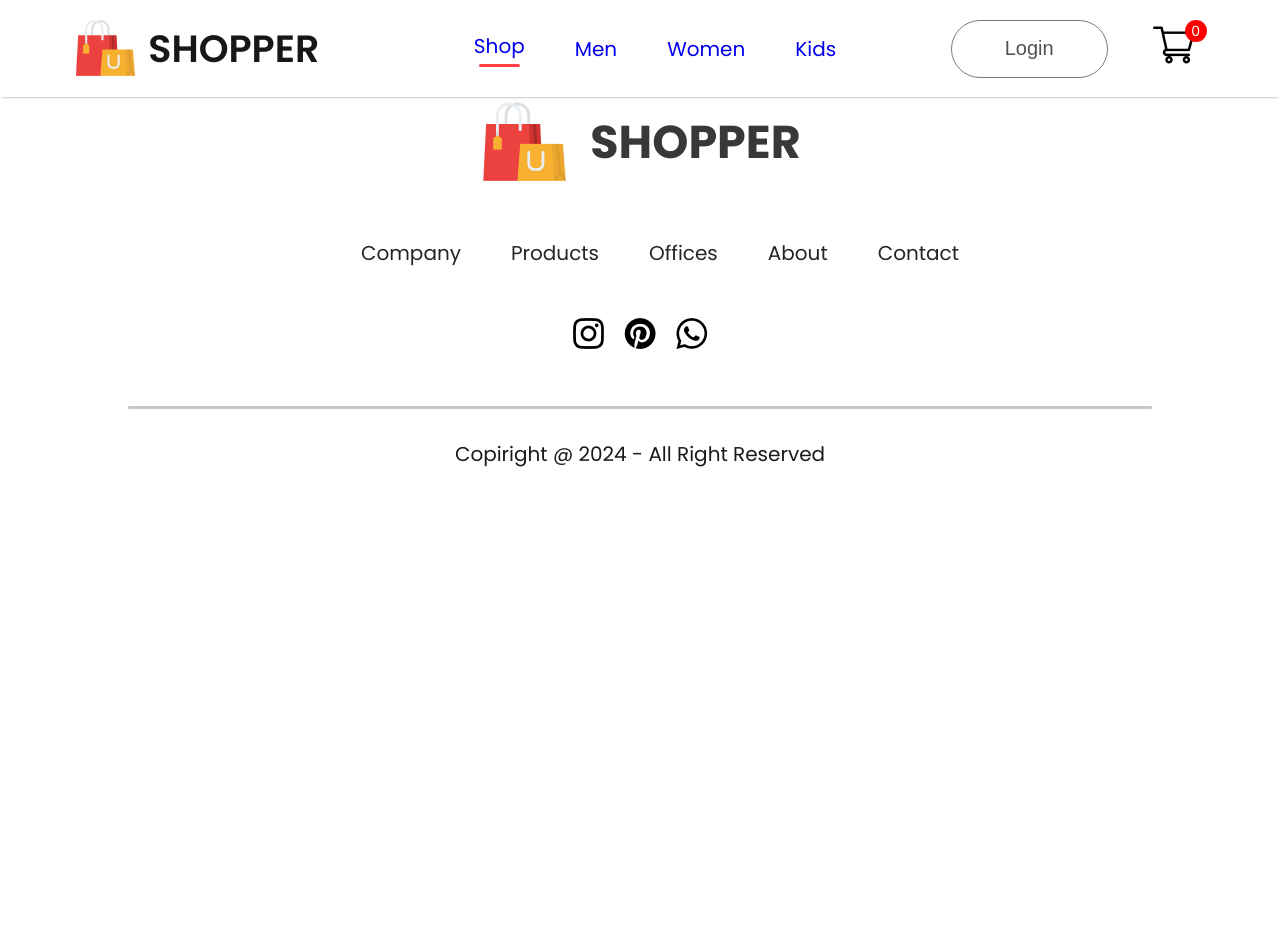
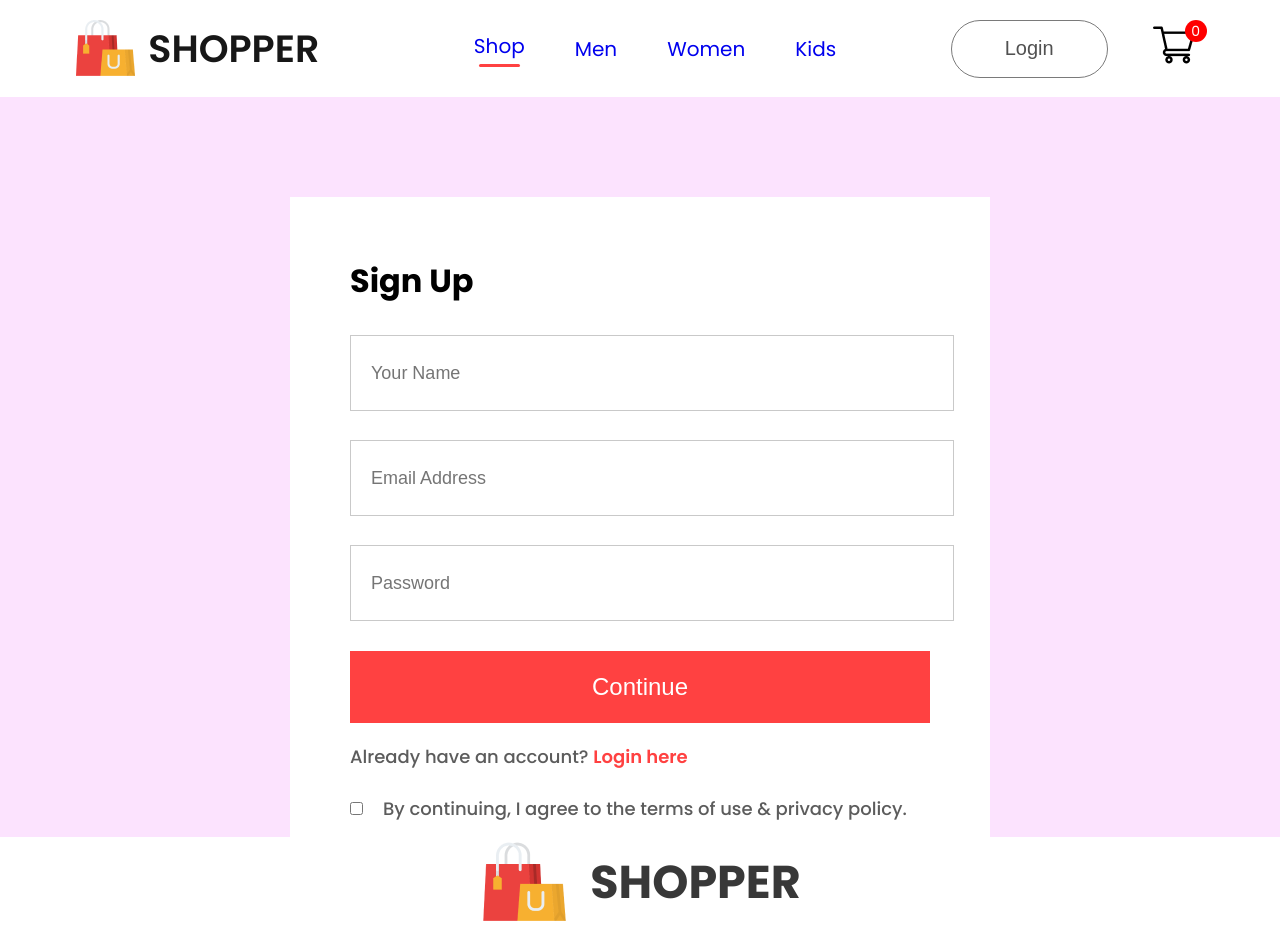
Before and after one commit to marinaivanovadev/E-commerce, a React (Create React App) app: page /login in a window 1280 px wide. Shown: the top 952 px of the page. Before the commit the page ends 800 px from the top, so only its background shows below. Built offline with nearby package versions, Linux system fonts and the light colour scheme.

Commit message:
Signup page

```diff
--- /dev/null
+++ b/src/Pages/CSS/LoginSignup.css
@@ -0,0 +1,61 @@
+.loginsignup{
+	width: 100%;
+	height: 80vh;
+	background: #fce3fe;
+	padding-top: 100px;
+}
+.loginsignup-container{
+	width: 580px;
+	height: 600px;
+	background: white;
+	margin: auto;
+	padding: 40px 60px;
+}
+.loginsignup-container h1{
+	margin: 20px 0px;
+}
+.loginsignup-fields{
+	display: flex;
+	flex-direction: column;
+	gap: 29px;
+	margin-top: 30px;
+}
+.loginsignup-fields input{
+	height: 72px;
+	width: 100%;
+	padding-left: 20px;
+	border: 1px solid #c9c9c9;
+	outline: none;
+	color: #5c5c5c;
+	font-size: 18px;
+}
+.loginsignup-container button{
+	width: 580px;
+	height: 72px;
+	color: white;
+	background: #ff4141;
+	margin-top: 30px;
+	border: none;
+	font-size: 24px;
+	font-weight: 500;
+	cursor: pointer;
+}
+.loginsignup-login{
+	margin-top: 20px;
+	color: #5c5c5c;
+	font-size: 18px;
+	font-weight: 500;
+}
+.loginsignup-login span{
+	color: #ff4141;
+	font-weight: 600;
+}
+.loginsignup-agree{
+	display: flex;
+	align-items: center;
+	margin-top: 25px;
+	gap: 20px;
+	color: #5c5c5c;
+	font-size: 18px;
+	font-weight: 500;
+}
--- a/src/Pages/LoginSignup.jsx
+++ b/src/Pages/LoginSignup.jsx
@@ -1,9 +1,23 @@
 import React from 'react';
+import './CSS/LoginSignup.css'
 
 const LoginSignup= () => {
 	return (
-		<div>
-
+		<div className='loginsignup'>
+			<div className="loginsignup-container">
+				<h1>Sign Up</h1>
+				<div className="loginsignup-fields">
+					<input type="text" placeholder='Your Name' />
+					<input type="email" placeholder='Email Address' />
+					<input type="password" placeholder='Password' />
+				</div>
+				<button>Continue</button>
+				<p className='loginsignup-login'>Already have an account? <span>Login here</span> </p>
+				<div className="loginsignup-agree">
+					<input type="checkbox" name='' id='' />
+					<p>By continuing, I agree to the terms of use & privacy policy.</p>
+				</div>
+			</div>
 		</div>
 	);
 }
```
